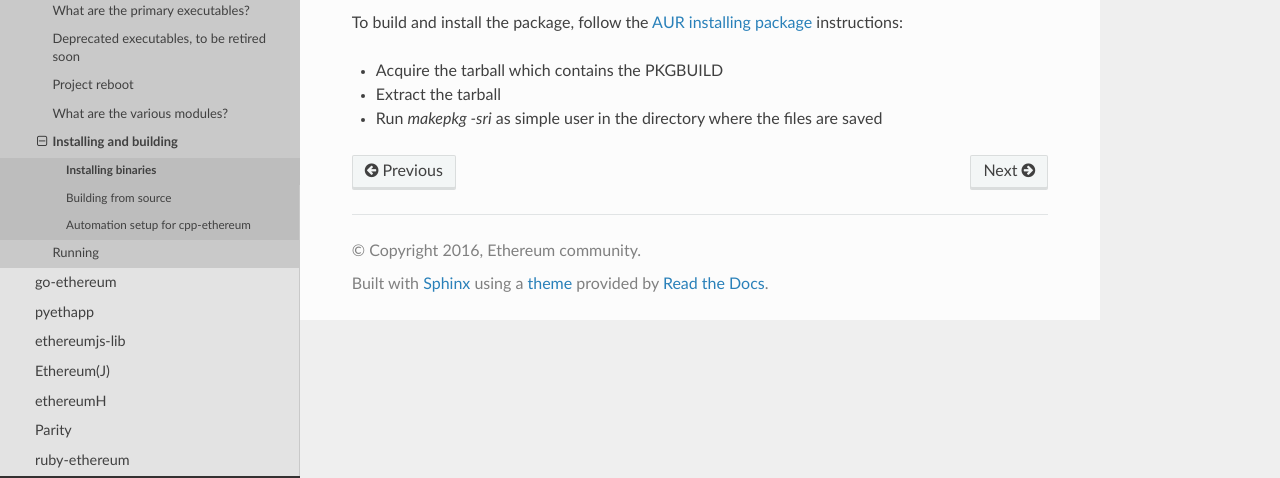
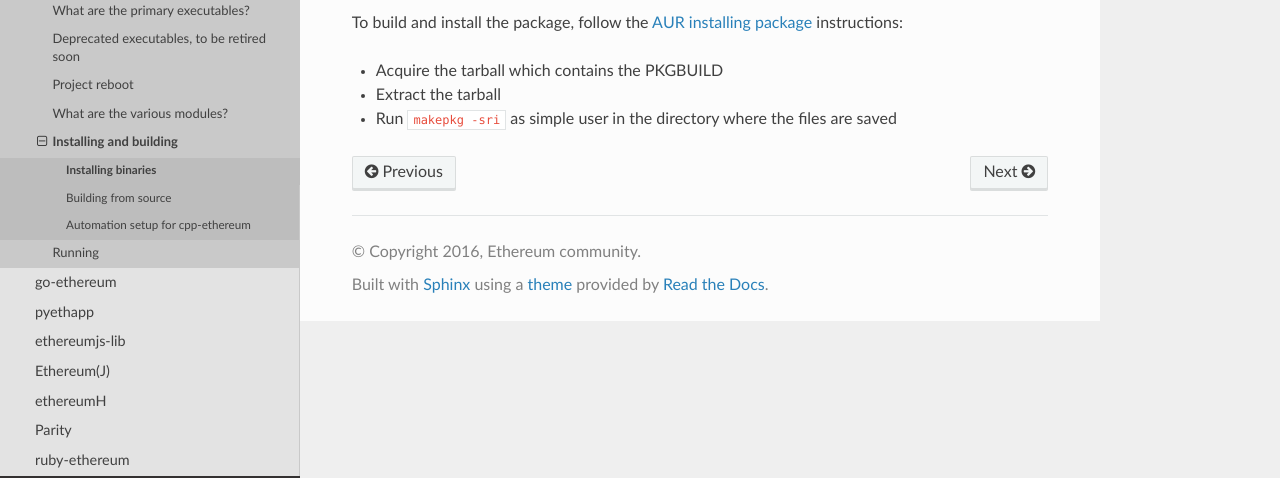
Before and after one commit to ethereum/homestead-guide, a Sphinx documentation site: the page built from source/ethereum-clients/cpp-ethereum/installing-binaries/linux-arch-aur.rst, in a window 1280 px wide. Shown: the part 341-819 px from the top of the page. Built offline with Sphinx 7.4.7 and the Read the Docs theme 2.0.0, drawn with Linux system fonts in a browser that asks for light colours; some of the changed lines change nothing that is shown.

Commit message:
modify style

```diff
--- a/source/ethereum-clients/cpp-ethereum/installing-binaries/linux-arch-aur.rst
+++ b/source/ethereum-clients/cpp-ethereum/installing-binaries/linux-arch-aur.rst
@@ -15,4 +15,4 @@ To build and install the package, follow the `AUR installing package <https://wi
 
 - Acquire the tarball which contains the PKGBUILD
 - Extract the tarball
-- Run `makepkg -sri` as simple user in the directory where the files are saved
+- Run :code:`makepkg -sri` as simple user in the directory where the files are saved
```
